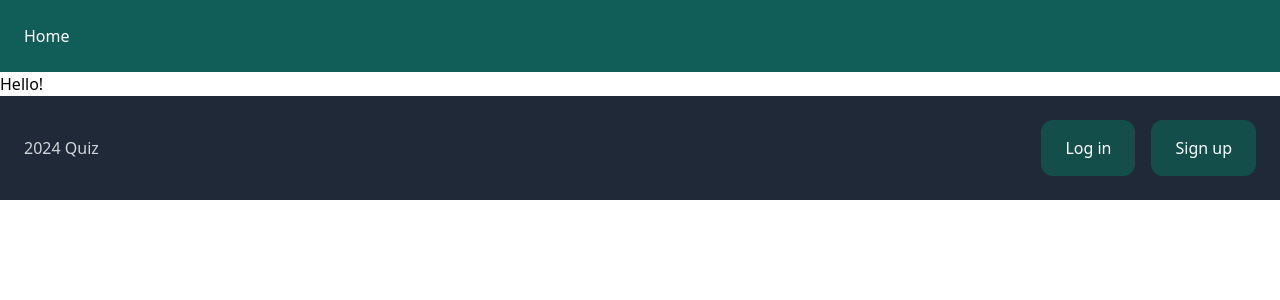
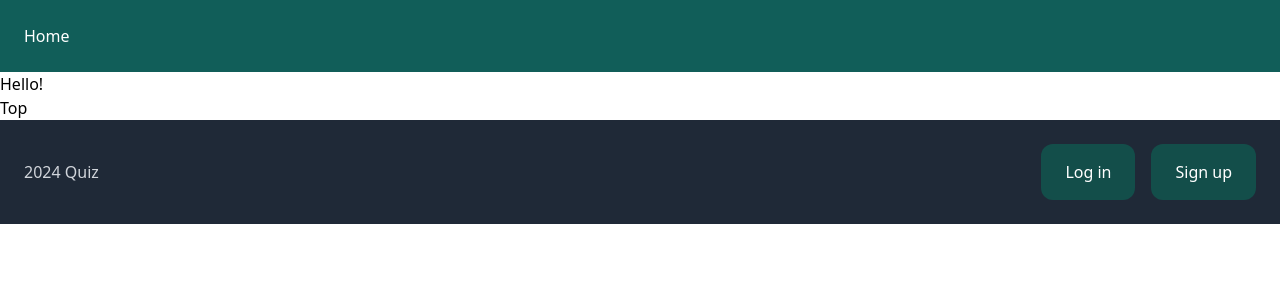
Before and after one commit to Sa-saT/nuxt-quiz, a Nuxt app in the folder frontApp/: page /Top in a window 1280 px wide. Shown: the top 300 px of the page. Built offline with nearby package versions, Linux system fonts and the light colour scheme.

Commit message:
add 241020 a

```diff
--- a/frontApp/pages/Top.vue
+++ /dev/null
@@ -1,15 +0,0 @@
-<script setup>
-    // 変数
-    const msg = 'Hello!'
-
-    // 関数
-    function log() {
-        console.log(msg)
-    }
-
-</script>
-
-<template>
-  <button @click="log">{{ msg }}</button>
-  <!-- <h2>user: {{ $route.params }}</h2> -->
-</template>
--- /dev/null
+++ b/frontApp/pages/top/[...slug].vue
@@ -0,0 +1,15 @@
+<script setup>
+    // 変数
+    const msg = 'Hello!'
+
+    console.log(msg)
+
+</script>
+
+<template>
+    <div>
+        <h1>{{ msg }}</h1>
+        <h2>Top</h2>
+        <p>{{ $route.params.slug }}</p>
+    </div>
+</template>
```
